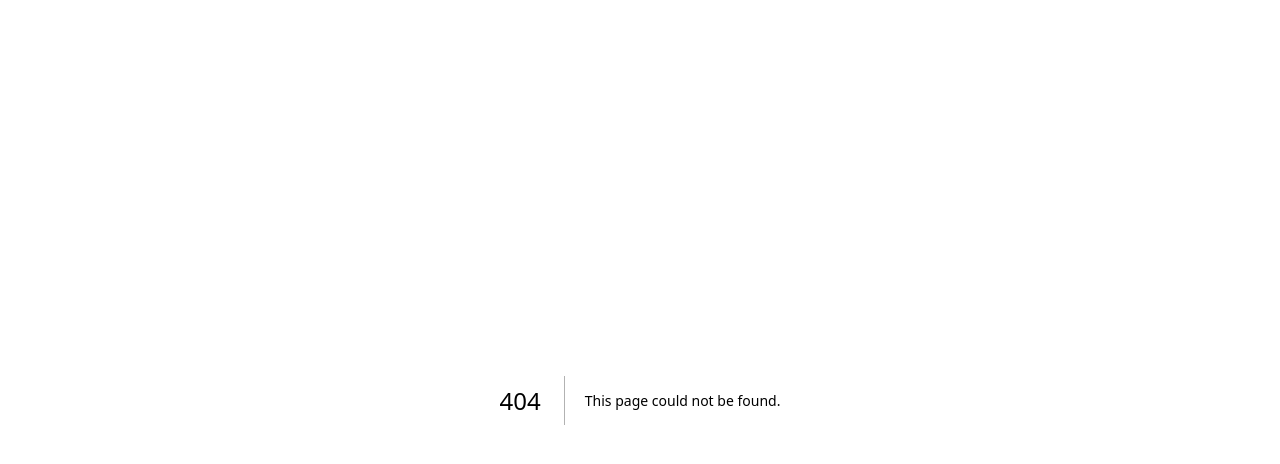
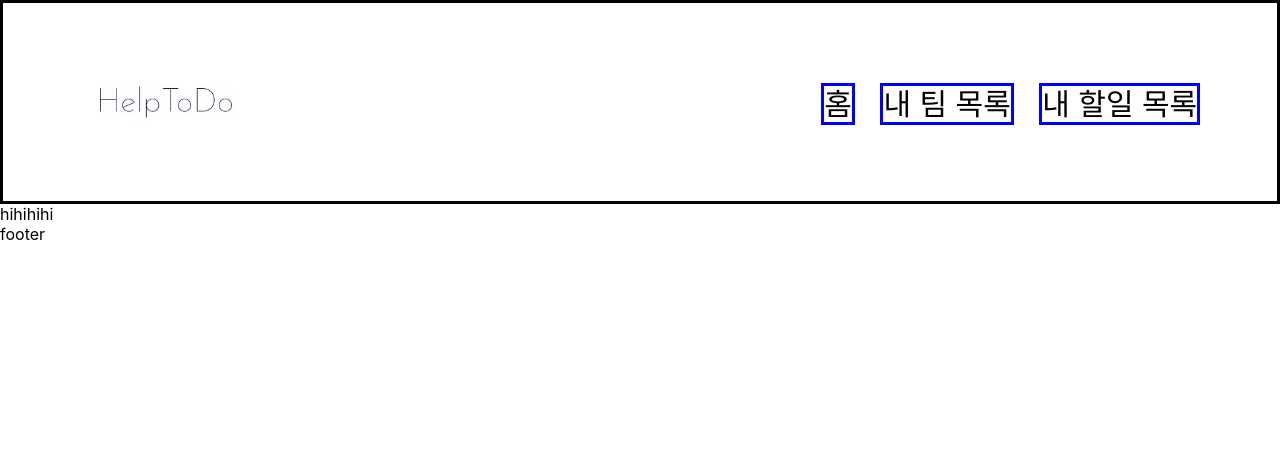
Before and after one commit to jungchanSon/HelpTodo-front, a Next.js app: page /chat in a window 1280 px wide. Before the commit this address had no page. Shown: the top 464 px of the page. Built offline with nearby package versions, Linux system fonts and the light colour scheme.

Commit message:
feat: NavBar , logo 추가
  최상단에 nav , logo 추가

```diff
--- /dev/null
+++ b/components/Footer.jsx
@@ -0,0 +1,7 @@
+export default function Footer() {
+  return (
+      <div >
+        footer
+      </div>
+  )
+}
--- /dev/null
+++ b/components/Header.jsx
@@ -0,0 +1,12 @@
+import Navbar from "./Navbar";
+
+
+import styled from "styled-components";
+
+export default function Header() {
+  return (
+      <div >
+        <Navbar/>
+      </div>
+  )
+}
--- /dev/null
+++ b/components/MyButton.jsx
@@ -0,0 +1,18 @@
+import styled from "styled-components";
+
+import Image from "next/image";
+import logo from "/public/logo.jpg"
+import Link from "next/link";
+
+export default function Navbar(props={data}) {
+  return (
+      <Button >
+        {props.data}
+      </Button >
+  )
+}
+const Button = styled.div`
+  display: inline-box;
+  padding: 5px;
+  border: 1px solid black;
+`
--- /dev/null
+++ b/components/Navbar.jsx
@@ -0,0 +1,45 @@
+import styled from "styled-components";
+
+import Image from "next/image";
+import logo from "/public/logo.jpg"
+import Link from "next/link";
+import MyButton from "/components/MyButton"
+export default function Navbar() {
+  return (
+      <div >
+        <Nav>
+          <Image src={logo} />
+
+          <LinkLayout >
+            <Link href="/" >
+              <A>홈</A >
+            </Link>
+            <Link href="/teamlist" >
+              <A>내 팀 목록</A >
+            </Link>
+            <Link href="/mytodo" >
+              <A>내 할일 목록</A >
+            </Link>
+          </LinkLayout>
+        </Nav>
+      </div >
+  )
+}
+
+const A = styled.a`
+  border: 3px solid blue;
+  font-size: 30px;
+  margin: 0 1vw;
+`
+const Nav = styled.nav`
+  display: flex;
+  justify-content: space-between;
+  border: 3px solid black;
+
+  padding: 0 5%;
+`
+
+const LinkLayout = styled.div`
+  display: flex;
+  align-items: center;
+`
--- a/package.json
+++ b/package.json
@@ -14,6 +14,7 @@
     "react-dom": "18.2.0",
     "socket.io": "^4.5.3",
     "styled-components": "^5.3.6",
+    "tailwindcss": "^3.2.4",
     "zustand": "^4.1.4"
   },
   "devDependencies": {
--- a/pages/_app.js
+++ b/pages/_app.js
@@ -1,7 +1,17 @@
 import '../styles/globals.css'
+import Footer from "../components/Footer";
+import Header from "../components/Header";
+import {ThemeProvider} from "styled-components";
+import defaultTheme from "../styles/Themes/theme";
 
 function MyApp({ Component, pageProps }) {
-  return <Component {...pageProps} />
+  return (
+      <ThemeProvider theme={defaultTheme}>
+        <Header></Header>
+        <Component {...pageProps} />
+        <Footer></Footer>
+      </ThemeProvider>
+  )
 }
 
 export default MyApp
--- /dev/null
+++ b/pages/chat/index.jsx
@@ -0,0 +1,34 @@
+import React, {useEffect} from 'react';
+import axios from "axios";
+import styled from "styled-components";
+
+const Room = () => {
+  return (
+      <div>
+        hihihihi
+      </div>
+  );
+};
+const CenterRayout = styled.div`
+    display: flex;
+    flex-direction: column;
+    align-items: center;
+    justify-items: center;
+    padding: 5%;
+`
+
+const ListCard = styled.li`
+  margin:10px;
+  list-style: none;
+  padding: 10px;
+  border: 1px solid black;
+  color: black;
+  cursor: pointer;
+`
+
+const GridContainer = styled.div`
+  display: grid;
+  grid-template-columns: max-content ;
+
+`
+export default Room;
--- /dev/null
+++ b/styles/Themes/theme.jsx
@@ -0,0 +1,26 @@
+export const layoutColors = {
+  main: "#FFFFFF",
+  sub: "#FFFFFF",
+  nav: "#FFFFFF"
+
+};
+
+export const fontColors = {
+  main: "black",
+  sub: "grey",
+};
+
+export const buttonColors = {
+  main: "red",
+  sub: "green",
+};
+
+
+const defaultTheme ={
+  layoutColors,
+  fontColors,
+  buttonColors,
+}
+
+
+export default defaultTheme;
```
Also changed, not shown: pages/index.js (+2 -59 lines), public/logo.jpg (added), 1 other file (tests, documents, lock files or other folders).
